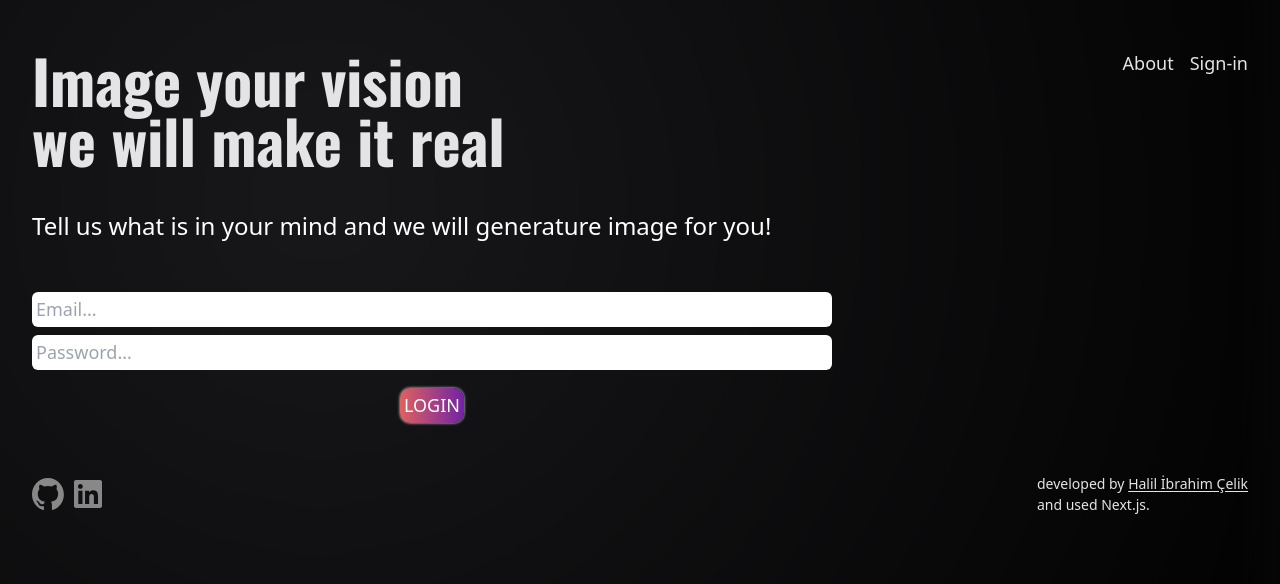
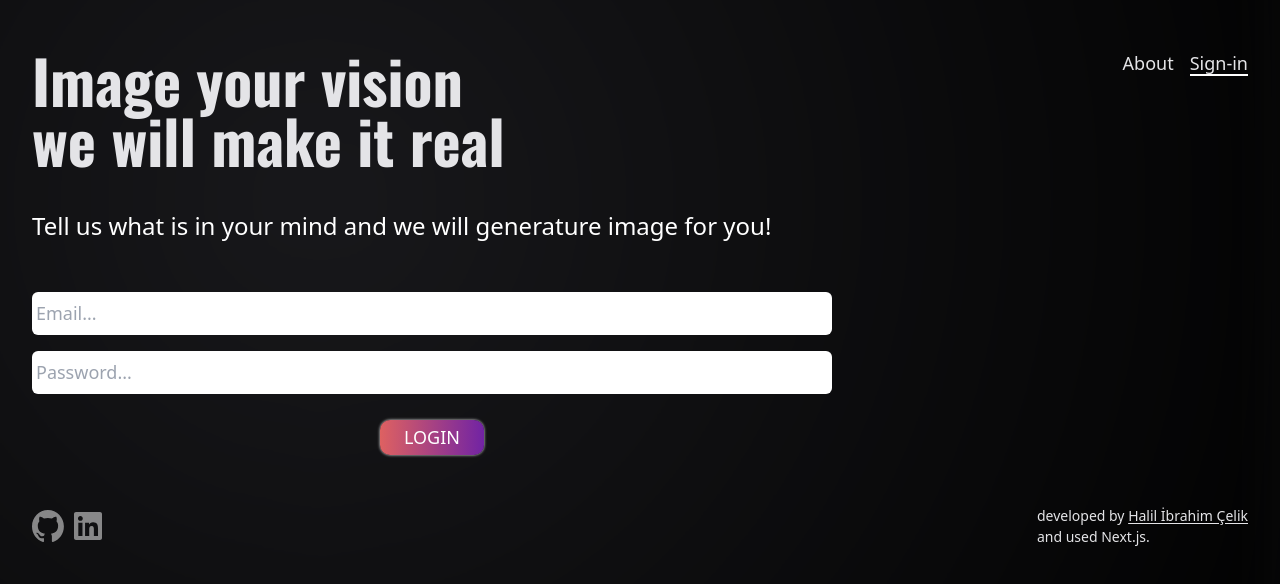
Before and after one commit to halilibrahimcelik/generateImage, a Next.js app: page /login in a window 1280 px wide. Shown: the top 584 px of the page. Built offline with nearby package versions, Linux system fonts and the light colour scheme.

Commit message:
feat:login page linked

```diff
--- a/src/components/header/index.tsx
+++ b/src/components/header/index.tsx
@@ -33,9 +33,9 @@ function Header({}: Props) {
             </Link>
             <Link
               className={`font-medium relative after:content-['']  after:absolute after:w-full after:h-[2px] after:transition-all after:duration-200 after:ease-in  ${
-                pathname === "/sign-in" ? active : inactive
+                pathname === "/login" ? active : inactive
               }    after:left-0 after:right-0 after:top-[24px] after:bg-white hover:after:scale-50`}
-              href={"/sign-in"}
+              href={"/login"}
             >
               Sign-in
             </Link>
--- a/src/components/loginForm/index.tsx
+++ b/src/components/loginForm/index.tsx
@@ -17,21 +17,21 @@ const LoginForm = () => {
   return (
     <form
       onSubmit={handleSubmit}
-      className="flex flex-col gap-2 w-[40rem] lg:w-[50rem]"
+      className="flex flex-col gap-4 w-[40rem] lg:w-[50rem]"
     >
       <input
-        className="text-black p-1 rounded-md"
+        className="text-black px-1 py-2  rounded-md"
         placeholder="Email..."
         type="email"
         name="email"
       />
       <input
-        className="text-black p-1 rounded-md"
+        className="text-black  px-1 py-2 rounded-md"
         placeholder="Password..."
         type="password"
         name="password"
       />
-      <button type="submit" className="btn-primary p-1 mx-auto w-fit">
+      <button type="submit" className="btn-primary px-6 py-1 mx-auto w-fit">
         Login
       </button>
     </form>
```
